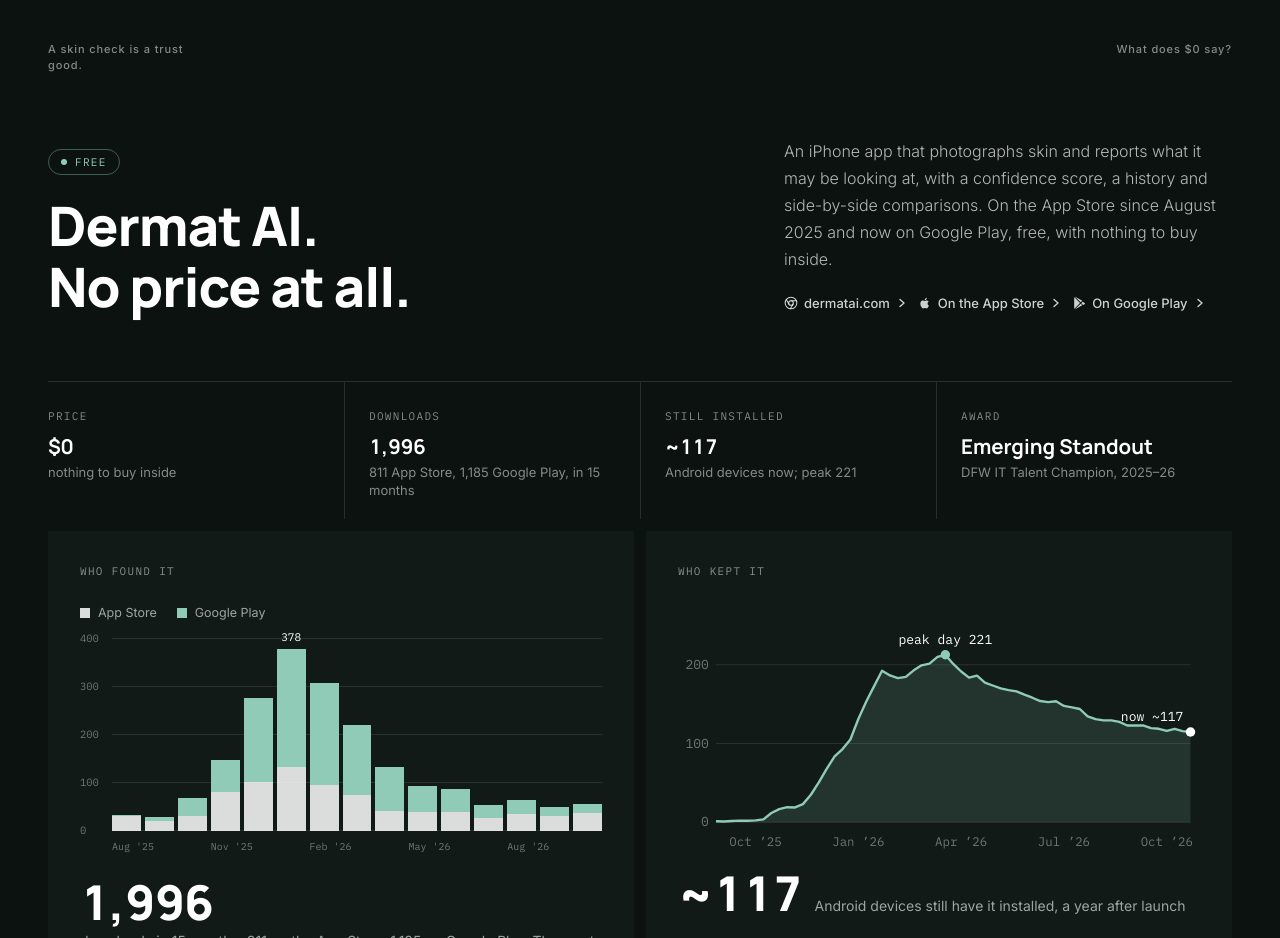
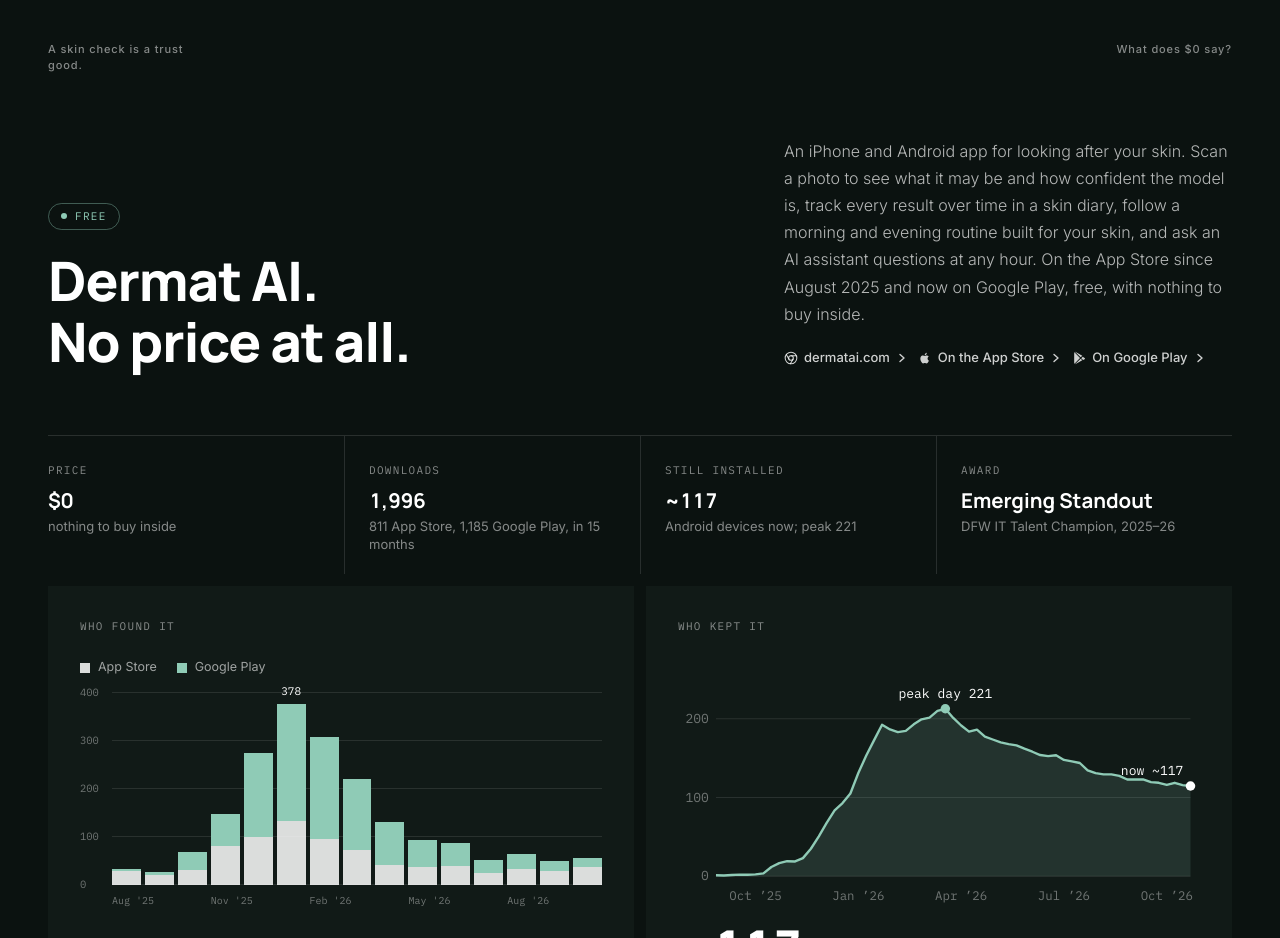
Before and after one commit to yiboprofile/alanyibo, a React (Vite) app: page / in a window 1280 px wide. Shown: the part 3280-4218 px from the top of the page. Built offline with nearby package versions, Linux system fonts and the light colour scheme.

Commit message:
Describe all of Dermat AI: scan, diary, routine and assistant
Co-Authored-By: Claude Opus 5.5 <noreply@anthropic.com>
Claude-Session: https://claude.ai/code/session_01HGi3LMXWpYRFDkksem3R8G

```diff
--- a/src/components/Cases.tsx
+++ b/src/components/Cases.tsx
@@ -30,9 +30,10 @@ export default function Cases() {
         title={['Dermat AI.', 'No price at all.']}
         lede={
           <>
-            An iPhone app that photographs skin and reports what it may be looking at, with a confidence score, a
-            history and side-by-side comparisons. On the App Store since August 2025 and now on Google Play, free, with
-            nothing to buy inside.
+            An iPhone and Android app for looking after your skin. Scan a photo to see what it may be and how confident
+            the model is, track every result over time in a skin diary, follow a morning and evening routine built for
+            your skin, and ask an AI assistant questions at any hour. On the App Store since August 2025 and now on
+            Google Play, free, with nothing to buy inside.
           </>
         }
         links={[
--- a/src/data/products.ts
+++ b/src/data/products.ts
@@ -4,7 +4,7 @@ export const products = [
   {
     id: 'dermat',
     name: 'Dermat AI',
-    kind: 'iPhone and Android app, skin scans',
+    kind: 'iPhone and Android app, skin care',
     model: 'Free',
     who: 'Nobody pays',
     price: '$0',
```
